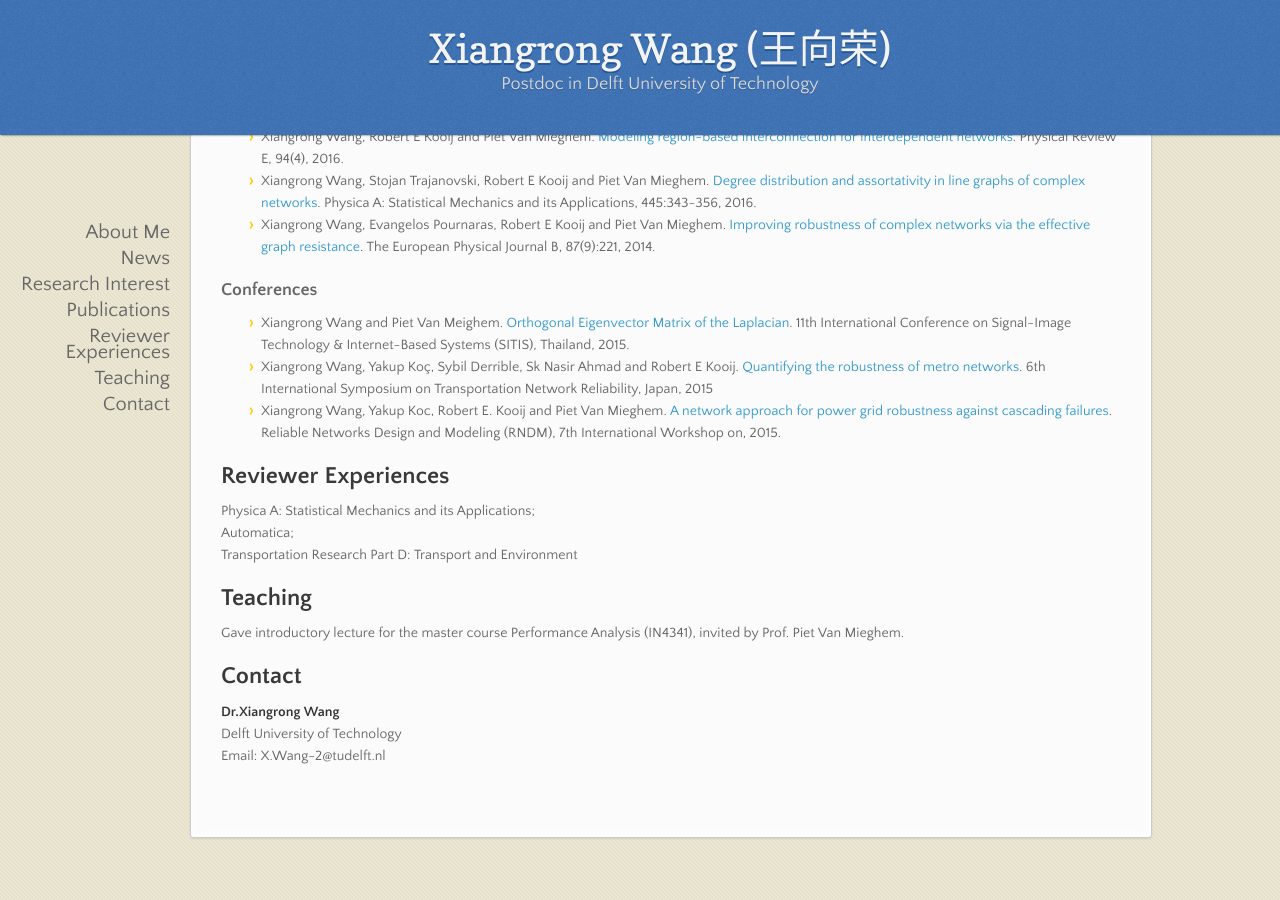
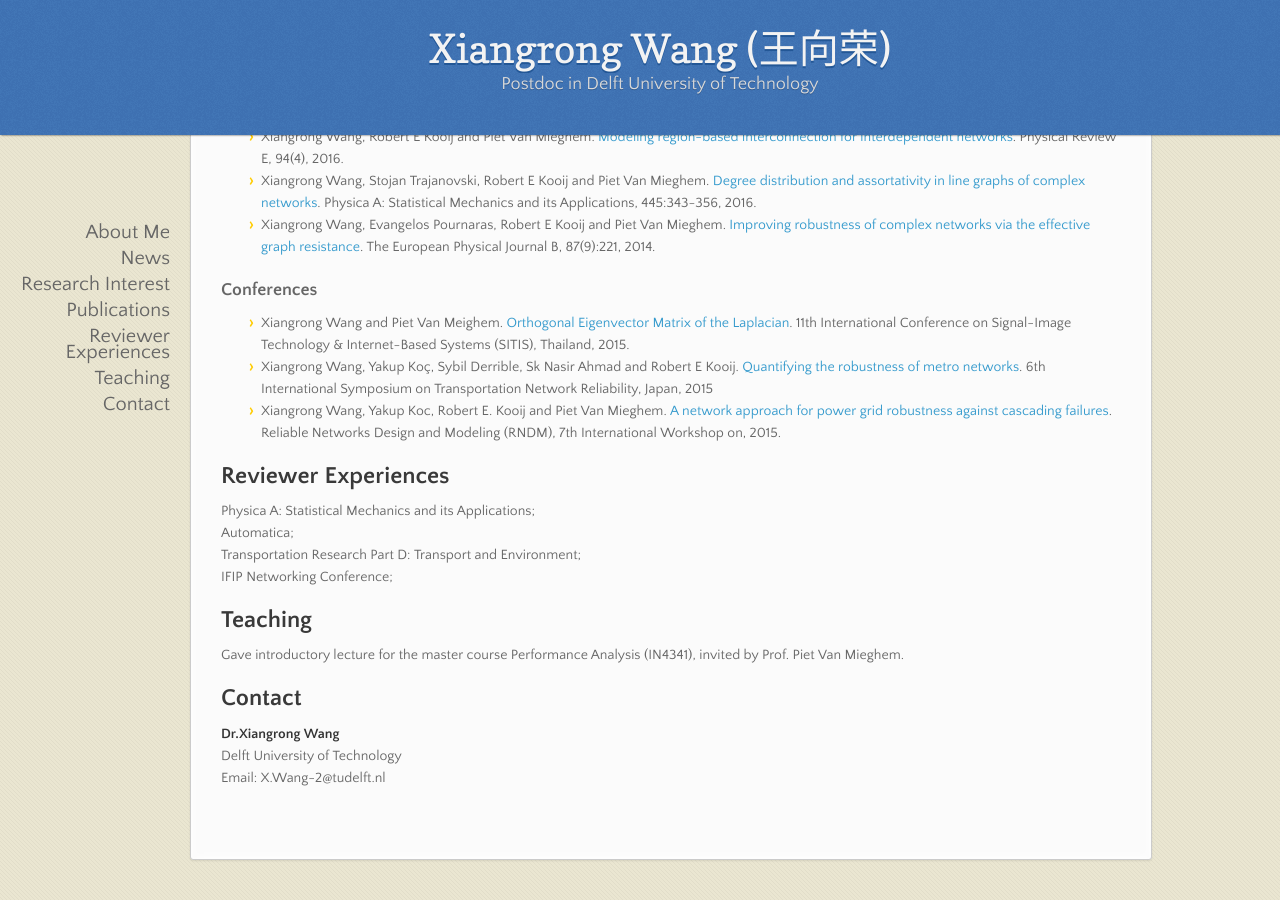
Before and after one commit to xiangrongwang/xiangrongwang.github.io, a Jekyll site: the page built from index.md, in a window 1280 px wide and 900 px high, scrolled down 601 px. Built offline with Jekyll 4.4.1, drawn with Linux system fonts in a browser that asks for light colours; nearby versions of some CDN libraries; our own code applies the rules of GitHub Pages for plain Markdown files; before the commit the page ends 1479 px from its top, so only the background shows below that.

Commit message:
Create index.md

```diff
--- a/index.md
+++ b/index.md
@@ -30,7 +30,8 @@ Her PhD topic focused on the robustness of networks,  from both theoretical and
 ## Reviewer Experiences
 Physica A: Statistical Mechanics and its Applications;
 Automatica;
-Transportation Research Part D: Transport and Environment
+Transportation Research Part D: Transport and Environment;
+IFIP Networking Conference;
 
 ## Teaching
 Gave introductory lecture for the master course Performance Analysis (IN4341), invited by Prof. Piet Van Mieghem.
```
